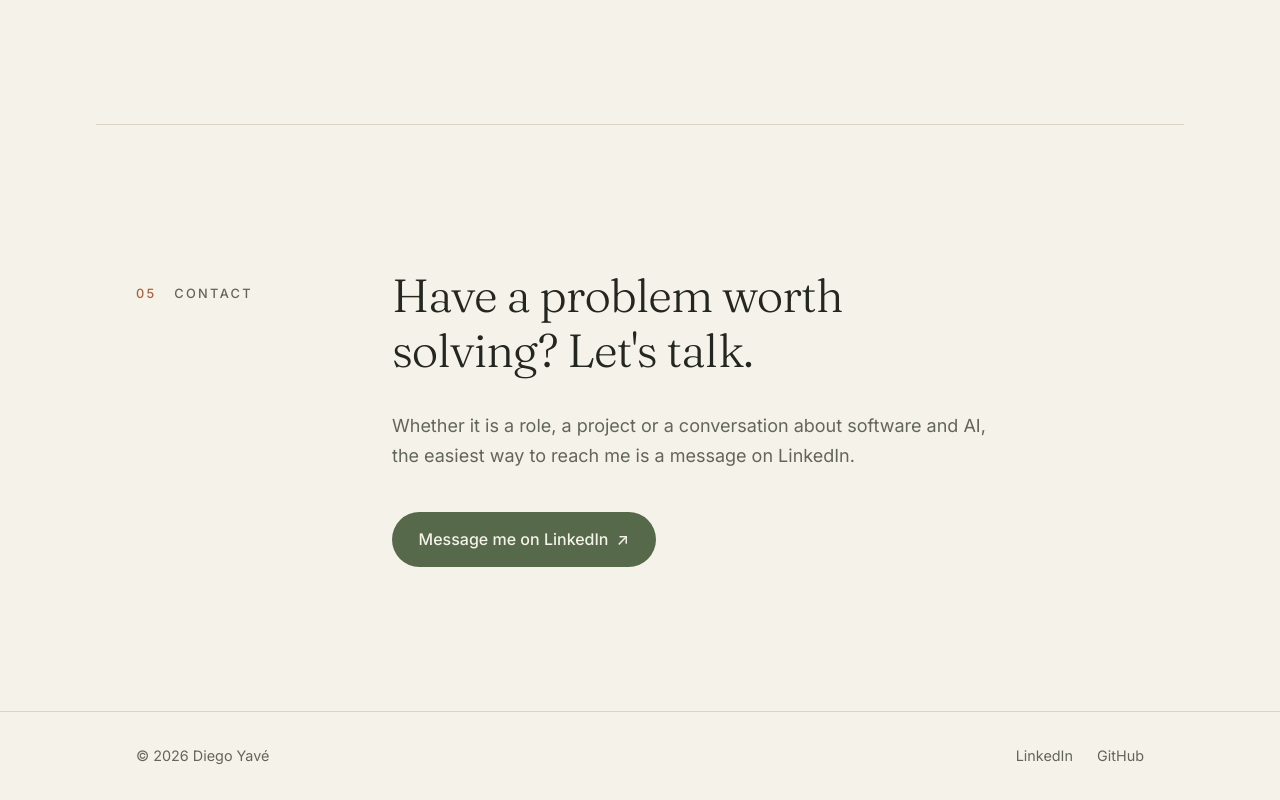
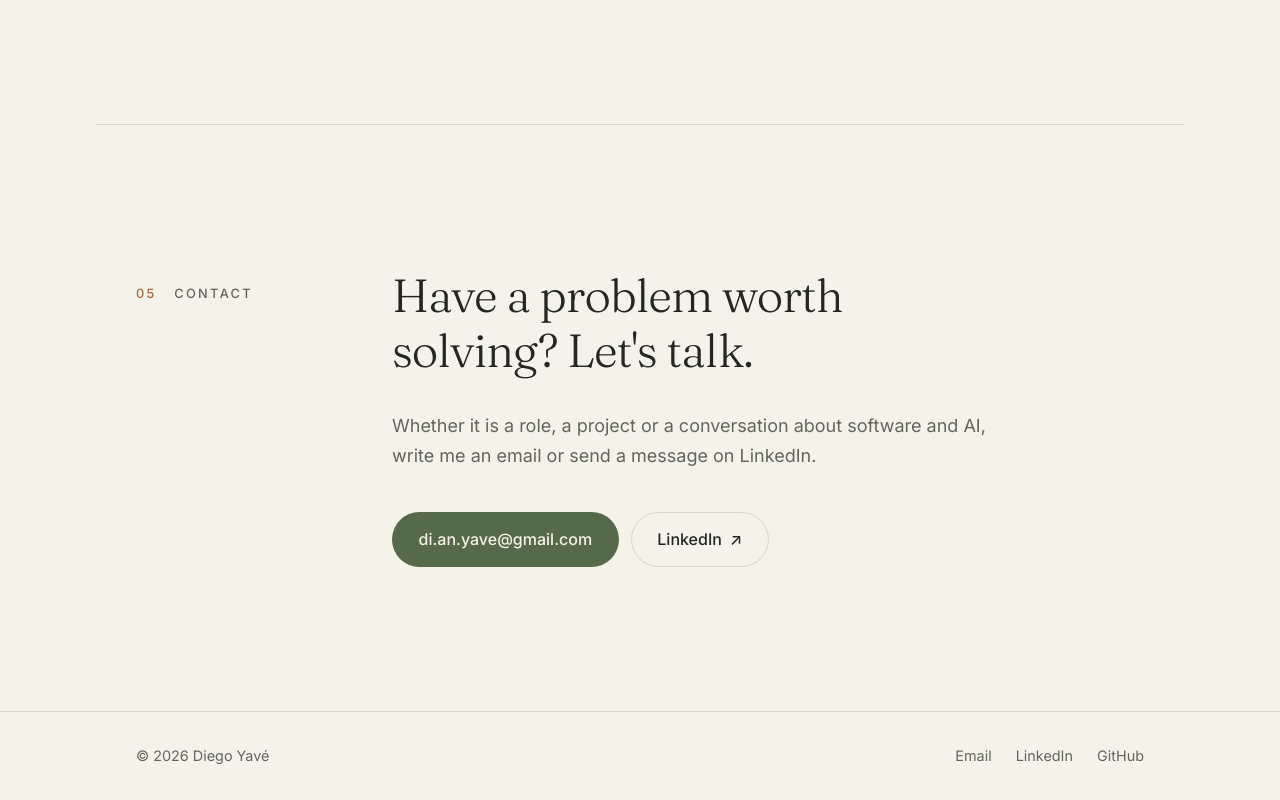
Before and after one commit to yaveby/yaveby.github.io, a plain HTML site: page index.html in a window 1280 px wide. Shown: the part 4360-5160 px from the top of the page. Drawn offline with Linux system fonts and the light colour scheme.

Commit message:
Add email to contact section
Co-Authored-By: Claude Fable 5.2 <noreply@anthropic.com>

```diff
--- a/index.html
+++ b/index.html
@@ -184,10 +184,11 @@
         <h2 class="reveal">Have a problem worth solving? Let's talk.</h2>
         <p class="reveal">
           Whether it is a role, a project or a conversation about software and AI,
-          the easiest way to reach me is a message on LinkedIn.
+          write me an email or send a message on LinkedIn.
         </p>
         <div class="actions reveal">
-          <a class="btn btn-solid" href="https://www.linkedin.com/in/diego-yave/" target="_blank" rel="noopener">Message me on LinkedIn <span aria-hidden="true">↗</span></a>
+          <a class="btn btn-solid" href="mailto:di.an.yave@gmail.com">di.an.yave@gmail.com</a>
+          <a class="btn btn-quiet" href="https://www.linkedin.com/in/diego-yave/" target="_blank" rel="noopener">LinkedIn <span aria-hidden="true">↗</span></a>
         </div>
       </div>
     </section>
@@ -197,6 +198,7 @@
     <div class="wrap foot">
       <p>© 2026 Diego Yavé</p>
       <p>
+        <a href="mailto:di.an.yave@gmail.com">Email</a>
         <a href="https://www.linkedin.com/in/diego-yave/" target="_blank" rel="noopener">LinkedIn</a>
         <a href="https://github.com/dyave" target="_blank" rel="noopener">GitHub</a>
       </p>
```
